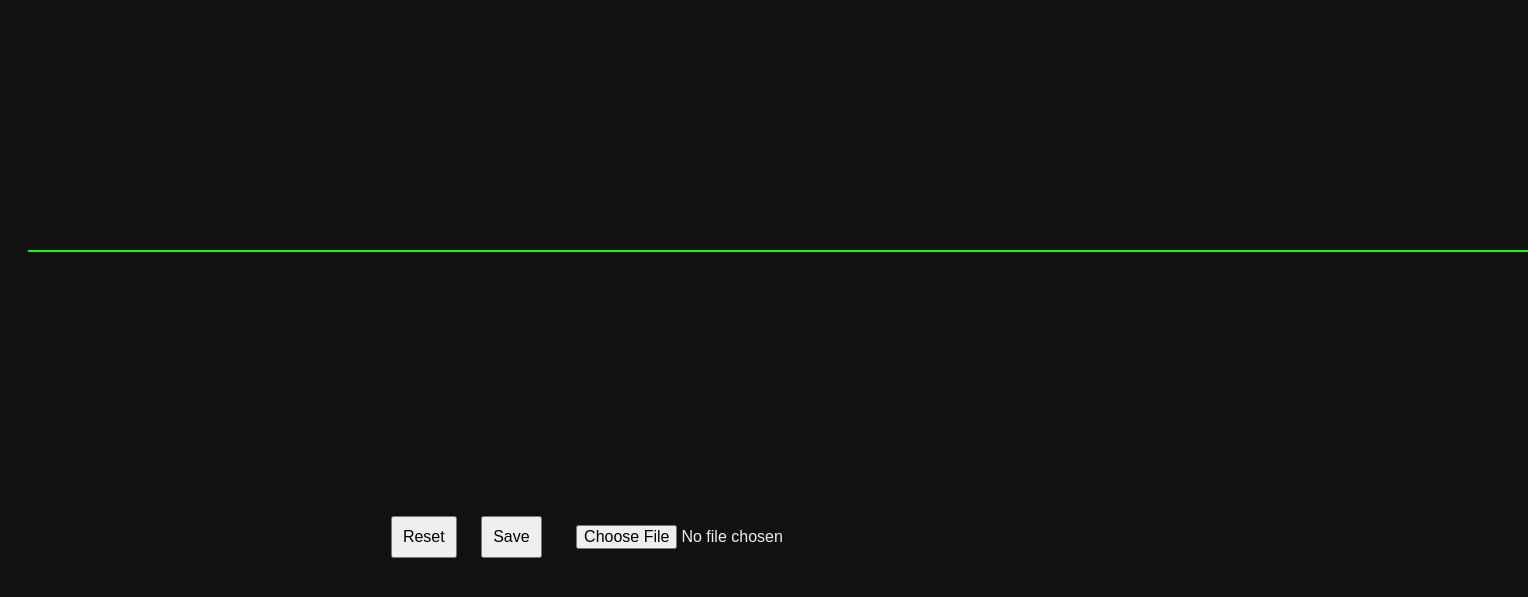
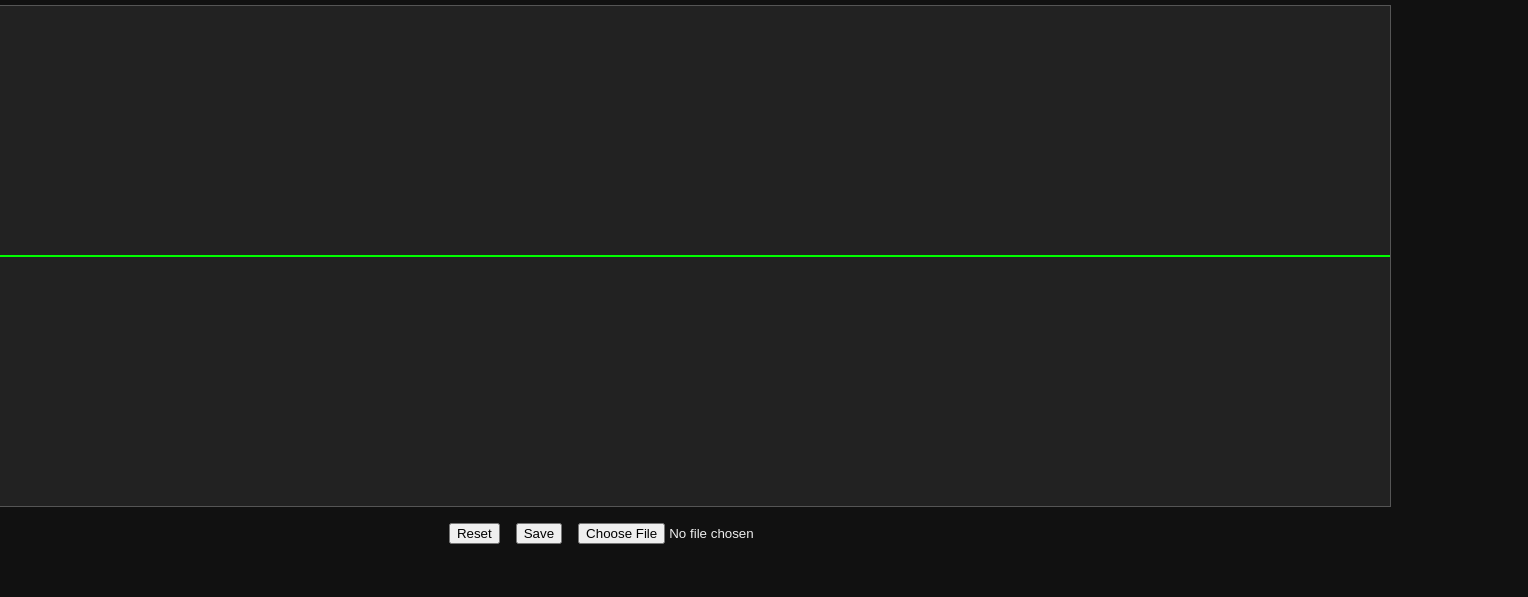
Before and after one commit to almostdead2/equalizer-site, a plain HTML site: page index.html in a window 1280 px wide. Shown: the part 107-704 px from the top of the page, 1528 px wide, since content can reach past the window. Drawn offline with Linux system fonts and the light colour scheme.

Commit message:
Update style.css

```diff
--- a/style.css
+++ b/style.css
@@ -1,36 +1,23 @@
 body {
-  font-family: sans-serif;
-  background: #111;
-  color: #eee;
-  text-align: center;
-  padding: 20px;
+    font-family: sans-serif;
+    background: #111;
+    color: #eee;
+    display: flex;
+    flex-direction: column;
+    align-items: center;
+    justify-content: center;
+    margin: 0;
+    padding: 1em;
 }
 
-input, button {
-  margin: 10px;
-  padding: 10px;
-  font-size: 16px;
+canvas {
+    background: #222;
+    border: 1px solid #555;
+    margin: 1em 0;
 }
 
-#eqContainer {
-  display: flex;
-  overflow-x: auto;
-  height: 300px;
-  border: 1px solid #444;
-  margin-top: 20px;
-  padding: 10px;
+.controls {
+    display: flex;
+    gap: 1em;
+    align-items: center;
 }
-
-.eq-slider {
-  display: flex;
-  flex-direction: column;
-  align-items: center;
-  margin: 0 2px;
-}
-
-.eq-slider input {
-  writing-mode: bt-lr;
-  -webkit-appearance: slider-vertical;
-  width: 100px;
-  height: 200px;
-}
```
